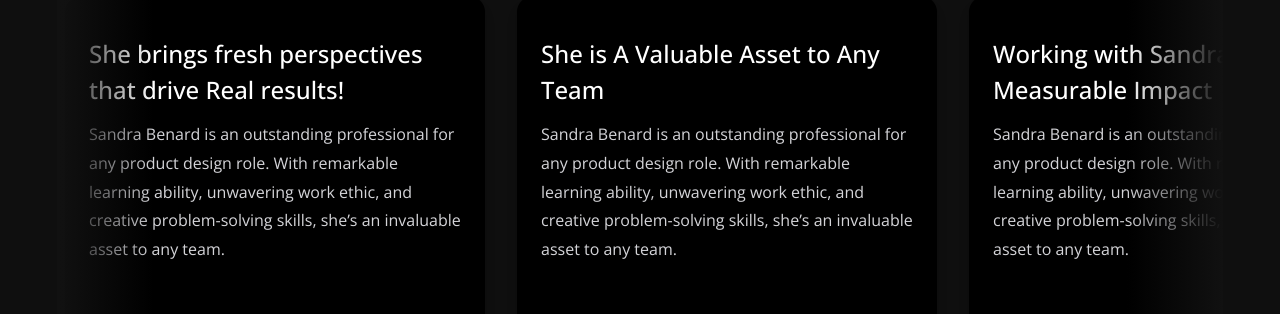
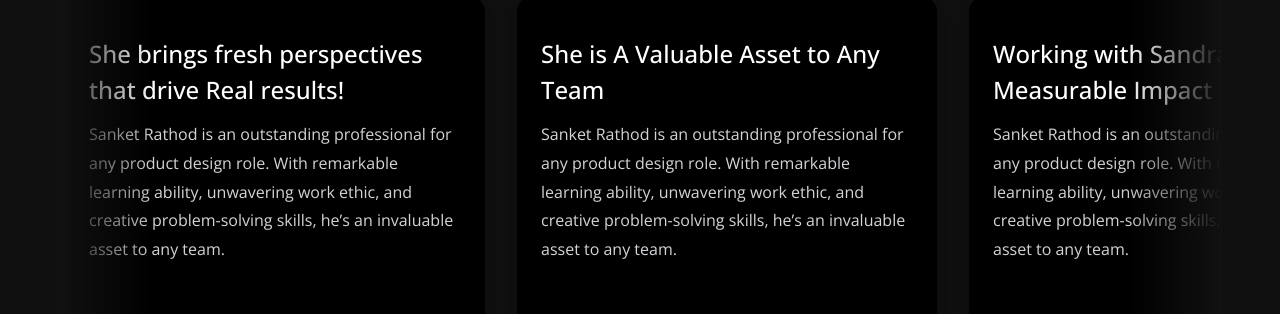
Before and after one commit to Sanket0798/Portfolio-2.0, a Next.js app: page / in a window 1280 px wide. Shown: the part 3320-3634 px from the top of the page. Built offline with nearby package versions, Linux system fonts and the light colour scheme; a web font is replaced by a local one.

Commit message:
Minor update to Reviews component.

```diff
--- a/app/component/sections/HomePage/Reviews.jsx
+++ b/app/component/sections/HomePage/Reviews.jsx
@@ -80,9 +80,9 @@ export default function Reviews() {
                     {review.text}
                   </h2>
                   <p className="text-sm sm:text-base text-zinc-300 leading-relaxed">
-                    Sandra Benard is an outstanding professional for any product
+                    Sanket Rathod is an outstanding professional for any product
                     design role. With remarkable learning ability, unwavering
-                    work ethic, and creative problem-solving skills, she’s an
+                    work ethic, and creative problem-solving skills, he’s an
                     invaluable asset to any team.
                   </p>
                 </div>
```
